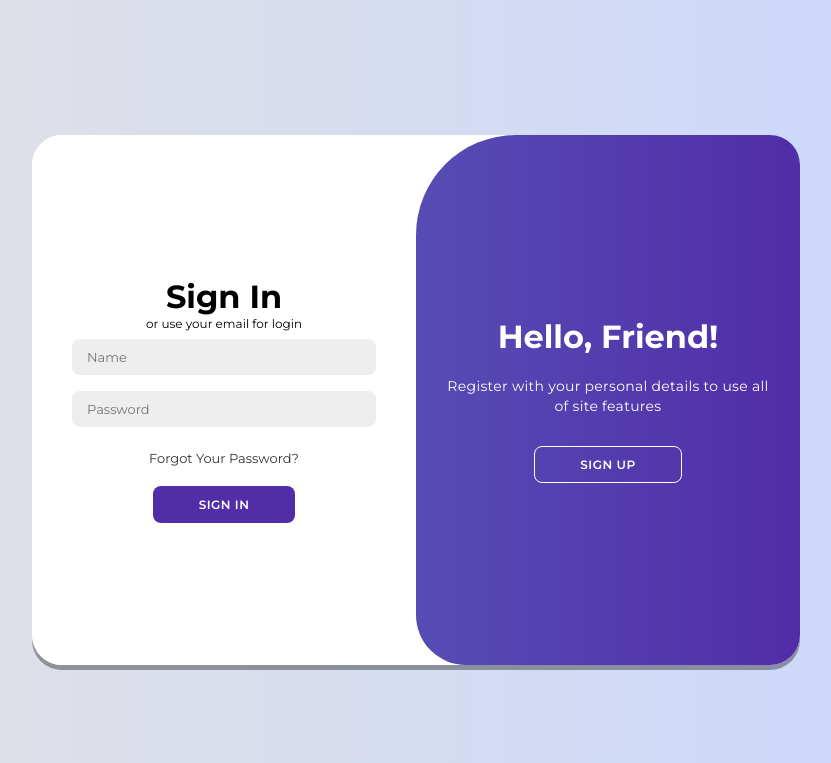
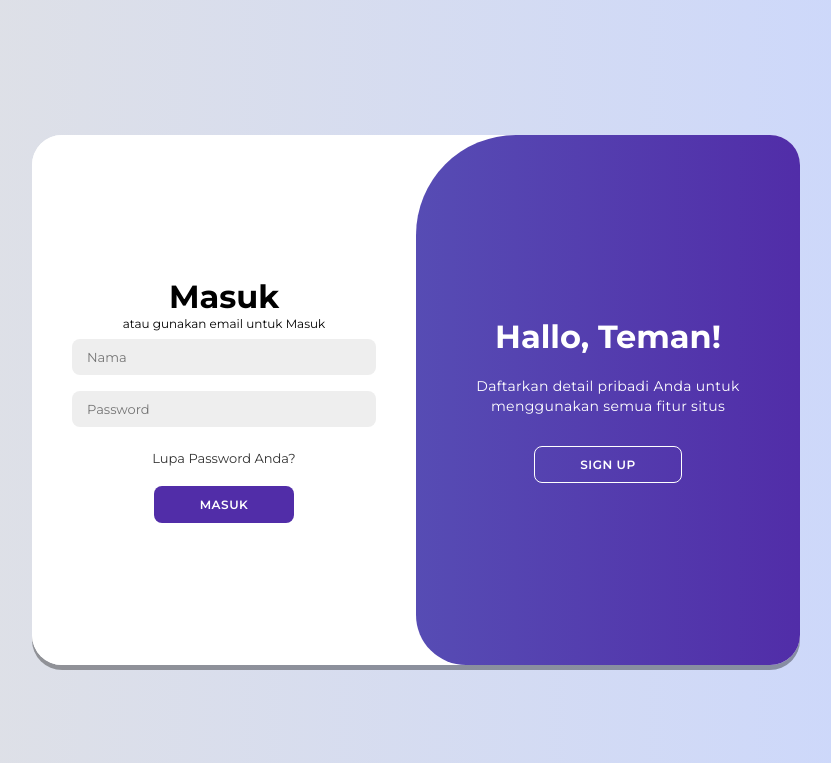
Before and after one commit to MiniGameEducation/Game, a PHP site: page / in a window 1280 px wide. Shown: the top 763 px of the page, without its empty margins (224-1055 px from the left). Run offline with PHP 8.4, Linux system fonts and the light colour scheme.

Commit message:
rename text

```diff
--- a/index.php
+++ b/index.php
@@ -15,43 +15,42 @@
     <div class="container" id="container">
         <div class="form-container sign-up">
         <form action="database/register_process.php" method="post" enctype="multipart/form-data">
-    <h1>Create Account</h1>
-    <span>or use your email for registration</span>
-    <input type="text" placeholder="Name" name="reg_username" required>
+    <h1>Buat Akun</h1>
+    <span>atau gunakan email untuk daftar</span>
+    <input type="text" placeholder="Nama" name="reg_username" required>
     <input type="email" placeholder="Email" name="reg_email" required>
     <input type="password" placeholder="Password" name="reg_password" required>
     <input type="password" placeholder="Verify Password" name="reg_verify_password" required>
-    <label for="file-upload" class="file-input-button">Choose File For Profile Photo</label>
+    <label for="file-upload" class="file-input-button">Pilih File Untuk Foto Profile</label>
     <input type="file" name="foto" id="file-upload">
-    <span id="file-name">No file chosen</span>
-    <input type="submit" value="Sign Up" name="submit">
+    <span id="file-name">Tidak Ada File Terpilih</span>
+    <input type="submit" value="Daftar" name="submit">
 </form>
 
         </div>
         <div class="form-container sign-in">
             <form action="database/login_process.php" method="post">
-                <h1>Sign In</h1>
-                <span>or use your email for login</span>
-                <input type="text" placeholder="Name" name="username" required>
+                <h1>Masuk</h1>
+                <span>atau gunakan email untuk Masuk</span>
+                <input type="text" placeholder="Nama" name="username" required>
                 <input type="password" placeholder="Password" name="password" required>
-                <a href="">Forgot Your Password?</a>
-                <input type="submit" value="Sign In" name="submit">
+                <a href="">Lupa Password Anda?</a>
+                <input type="submit" value="Masuk" name="submit">
             </form>
         </div>
         <div class="toggle-container">
             <div class="toggle">
                 <div class="toggle-panel toggle-left">
-                    <h1>Welcome Back</h1>
+                    <h1>Selamat Datang Kembali</h1>
                     <p>
-                        Enter your personal details to use all of site features
+                    Masukkan detail pribadi Anda untuk menggunakan semua fitur situs
                     </p>
                     <input type="submit" class="hidden" value="Sign In" id="login" name="signin">
                 </div>
                 <div class="toggle-panel toggle-right">
-                    <h1>Hello, Friend!</h1>
+                    <h1>Hallo, Teman!</h1>
                     <p>
-                        Register with your personal details to use all of site features
-                    </p>
+                    Daftarkan detail pribadi Anda untuk menggunakan semua fitur situs                    </p>
                     <input type="submit" class="hidden" value="Sign Up" id="register" name="signup">
                 </div>
             </div>
--- a/page/leaderboard.php
+++ b/page/leaderboard.php
@@ -26,8 +26,8 @@ if ($result->num_rows > 0) {
     echo "<table class='tbl-leaderboard'>
             <tr>
                 <th class='tbl-leaderboard-judul-no'>No</th>
-                <th class='tbl-leaderboard-judul-username'>Username</th>
-                <th class='tbl-leaderboard-judul-score'>Score</th>
+                <th class='tbl-leaderboard-judul-username'>Nama</th>
+                <th class='tbl-leaderboard-judul-score'>Skor</th>
             </tr>";
     $no = 1; // Inisialisasi variabel counter
     while ($row = $result->fetch_assoc()) {
```
Also changed, not shown: tampilanUtama/mainMenu.php (+4 -4 lines).
